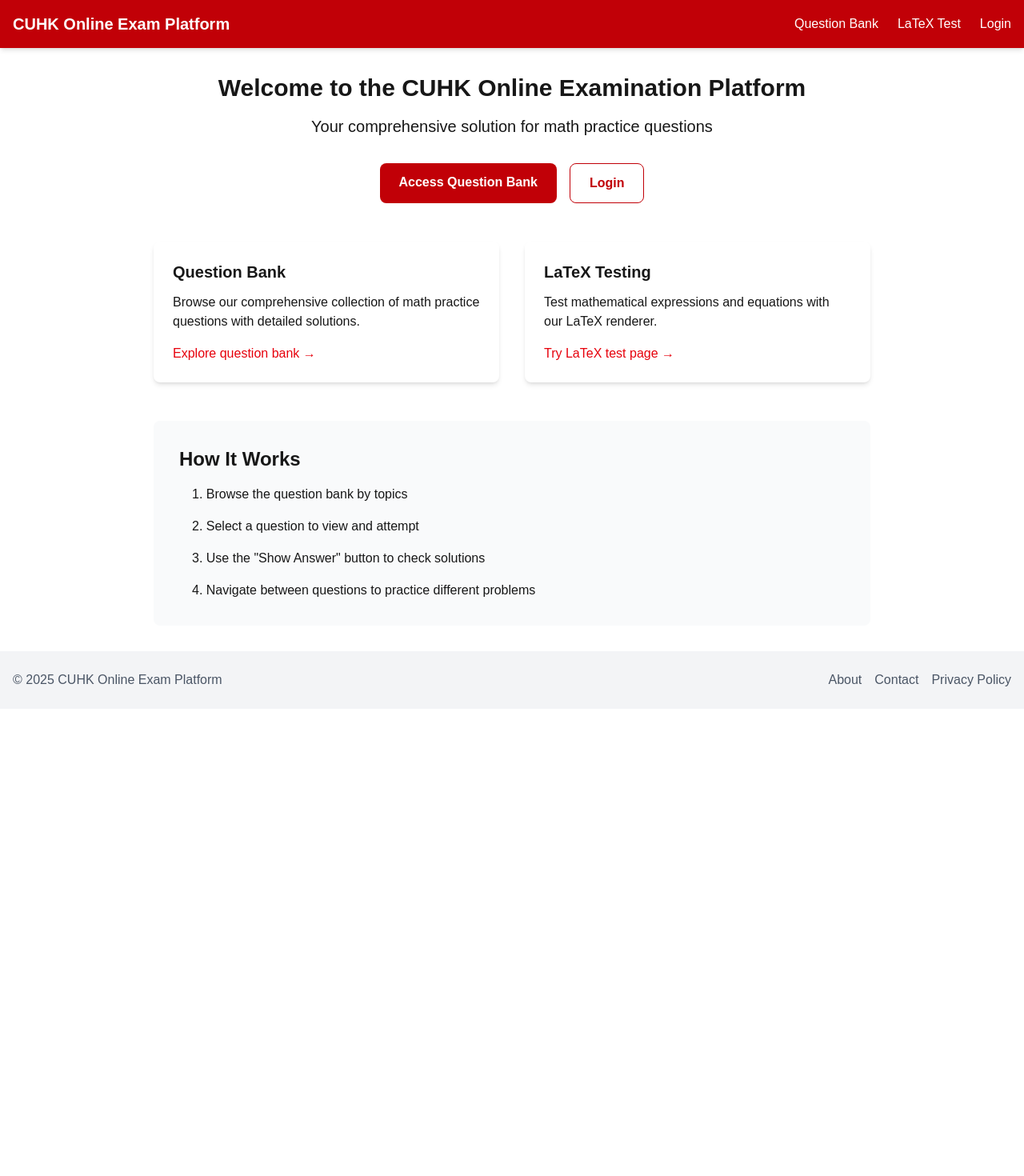
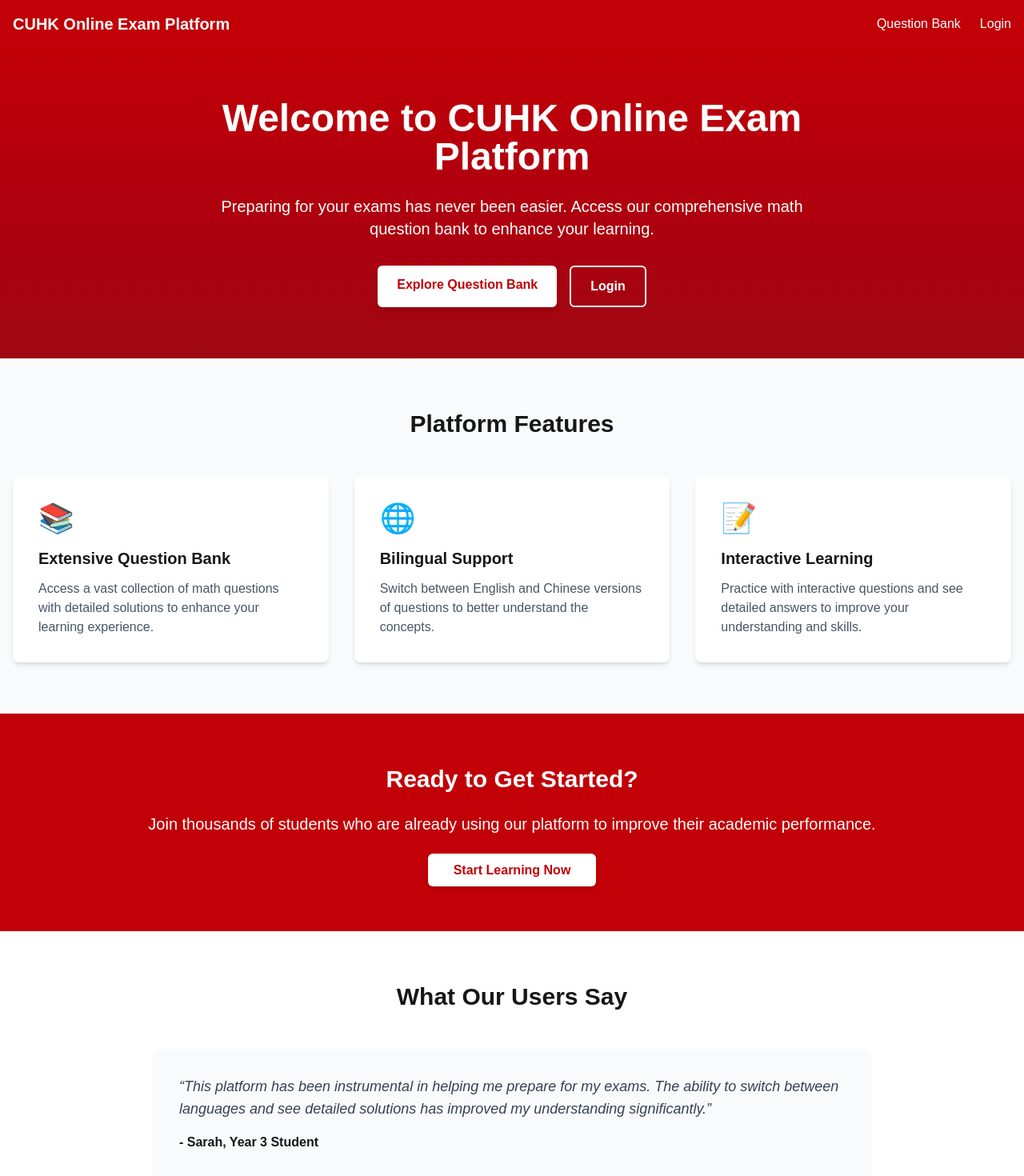
Before and after one commit to cnluocj/cuhk-online-exam, a Next.js app: page / in a window 1280 px wide. Shown: the top 1470 px of the page at 80% size. Before the commit the page ends 886 px from the top, so only its background shows below. Built offline with nearby package versions, Linux system fonts and the light colour scheme.

Commit message:
修复了next类型问题 Type error: Type Props does not satisfy the constraint PageProps.

```diff
--- a/src/app/exams/page.tsx
+++ b/src/app/exams/page.tsx
@@ -1,50 +1,8 @@
+"use client";
+
 import Link from "next/link";
 
-// Sample exam data
-const exams = [
-  {
-    id: 1,
-    title: "Mathematics Midterm",
-    subject: "Mathematics",
-    duration: "2 hours",
-    deadline: "2023-05-15",
-    status: "Available",
-  },
-  {
-    id: 2,
-    title: "Introduction to Computer Science",
-    subject: "Computer Science",
-    duration: "3 hours",
-    deadline: "2023-05-20",
-    status: "Available",
-  },
-  {
-    id: 3,
-    title: "English Literature",
-    subject: "English",
-    duration: "1.5 hours",
-    deadline: "2023-05-10",
-    status: "Expired",
-  },
-  {
-    id: 4,
-    title: "Physics Final Exam",
-    subject: "Physics",
-    duration: "2.5 hours",
-    deadline: "2023-06-01",
-    status: "Upcoming",
-  },
-  {
-    id: 5,
-    title: "History of China",
-    subject: "History",
-    duration: "2 hours",
-    deadline: "2023-05-25",
-    status: "Available",
-  },
-];
-
-export default function ExamsPage() {
+export default function Exams() {
   return (
     <div className="flex min-h-screen flex-col">
       {/* Header */}
@@ -64,33 +22,30 @@
 
       {/* Main Content */}
       <main className="flex-grow container mx-auto px-4 py-8">
-        <div className="max-w-6xl mx-auto">
-          <h1 className="text-3xl font-bold mb-8">Available Exams</h1>
+        <div className="max-w-4xl mx-auto">
+          <h1 className="text-3xl font-bold mb-6">Online Exams</h1>
 
-          <div className="bg-white rounded-lg shadow overflow-hidden">
-            <div className="px-6 py-8 text-center">
-              <p className="text-lg text-gray-600 mb-6">
-                This feature is not currently available. Please use the Question Bank to practice.
-              </p>
-              <Link href="/question-bank" className="bg-red-600 hover:bg-red-700 text-white font-medium py-2 px-6 rounded-md">
-                Go to Question Bank
-              </Link>
-            </div>
+          <div className="bg-white p-6 rounded-lg shadow mb-8">
+            <h2 className="text-xl font-semibold mb-4">Exams have been moved to Question Bank</h2>
+            <p className="mb-4">
+              Please visit the Question Bank page to access all exam materials.
+            </p>
+            <Link
+              href="/question-bank"
+              className="inline-block bg-red-600 hover:bg-red-700 text-white px-4 py-2 rounded-md"
+            >
+              Go to Question Bank
+            </Link>
           </div>
         </div>
       </main>
 
       {/* Footer */}
-      <footer className="bg-gray-100 py-6">
+      <footer className="bg-gray-100 py-4">
         <div className="container mx-auto px-4">
-          <div className="flex flex-col md:flex-row justify-between items-center">
-            <p className="text-gray-600">© {new Date().getFullYear()} CUHK Online Exam Platform</p>
-            <div className="flex space-x-4 mt-4 md:mt-0">
-              <Link href="/about" className="text-gray-600 hover:text-gray-900">About</Link>
-              <Link href="/contact" className="text-gray-600 hover:text-gray-900">Contact</Link>
-              <Link href="/privacy" className="text-gray-600 hover:text-gray-900">Privacy Policy</Link>
-            </div>
-          </div>
+          <p className="text-center text-gray-600 text-sm">
+            © {new Date().getFullYear()} CUHK Online Exam Platform
+          </p>
         </div>
       </footer>
     </div>
--- a/src/app/page.tsx
+++ b/src/app/page.tsx
@@ -1,4 +1,3 @@
-import Image from "next/image";
 import Link from "next/link";
 
 export default function Home() {
@@ -8,58 +7,93 @@
       <header className="bg-red-700 text-white shadow-md">
         <div className="container mx-auto px-4 py-4 flex justify-between items-center">
           <div className="flex items-center gap-2">
-            <h1 className="text-xl font-bold">CUHK Online Exam Platform</h1>
+            <Link href="/" className="text-xl font-bold">CUHK Online Exam Platform</Link>
           </div>
           <nav>
             <ul className="flex space-x-6">
               <li><Link href="/question-bank" className="hover:underline">Question Bank</Link></li>
-              <li><Link href="/test-latex" className="hover:underline">LaTeX Test</Link></li>
               <li><Link href="/login" className="hover:underline">Login</Link></li>
             </ul>
           </nav>
         </div>
       </header>
 
-      {/* Main Content */}
-      <main className="flex-grow container mx-auto px-4 py-8">
-        <div className="max-w-4xl mx-auto">
-          <section className="mb-12 text-center">
-            <h2 className="text-3xl font-bold mb-4">Welcome to the CUHK Online Examination Platform</h2>
-            <p className="text-xl mb-8">Your comprehensive solution for math practice questions</p>
-            <div className="flex justify-center gap-4">
-              <Link href="/question-bank" className="bg-red-700 hover:bg-red-800 text-white font-bold py-3 px-6 rounded-lg transition-colors">
-                Access Question Bank
+      {/* Hero Section */}
+      <section className="bg-gradient-to-b from-red-700 to-red-800 text-white py-16">
+        <div className="container mx-auto px-4">
+          <div className="max-w-3xl mx-auto text-center">
+            <h1 className="text-4xl md:text-5xl font-bold mb-6">Welcome to CUHK Online Exam Platform</h1>
+            <p className="text-xl mb-8">Preparing for your exams has never been easier. Access our comprehensive math question bank to enhance your learning.</p>
+            <div className="flex flex-col sm:flex-row gap-4 justify-center">
+              <Link
+                href="/question-bank"
+                className="bg-white text-red-700 hover:bg-gray-100 font-semibold py-3 px-6 rounded-md shadow-md"
+              >
+                Explore Question Bank
               </Link>
-              <Link href="/login" className="border border-red-700 text-red-700 hover:bg-red-50 font-bold py-3 px-6 rounded-lg transition-colors">
+              <Link
+                href="/login"
+                className="border-2 border-white text-white hover:bg-white hover:text-red-700 font-semibold py-3 px-6 rounded-md"
+              >
                 Login
               </Link>
             </div>
-          </section>
+          </div>
+        </div>
+      </section>
 
-          <section className="grid md:grid-cols-2 gap-8 mb-12">
-            <div className="bg-white p-6 rounded-lg shadow-md">
-              <h3 className="text-xl font-semibold mb-3">Question Bank</h3>
-              <p className="mb-4">Browse our comprehensive collection of math practice questions with detailed solutions.</p>
-              <Link href="/question-bank" className="text-red-600 hover:underline">Explore question bank →</Link>
+      {/* Features Section */}
+      <section className="py-16 bg-gray-50">
+        <div className="container mx-auto px-4">
+          <h2 className="text-3xl font-bold text-center mb-12">Platform Features</h2>
+          <div className="grid md:grid-cols-3 gap-8">
+            <div className="bg-white p-8 rounded-lg shadow-md">
+              <div className="text-red-600 text-4xl mb-4">📚</div>
+              <h3 className="text-xl font-semibold mb-3">Extensive Question Bank</h3>
+              <p className="text-gray-600">Access a vast collection of math questions with detailed solutions to enhance your learning experience.</p>
             </div>
-            <div className="bg-white p-6 rounded-lg shadow-md">
-              <h3 className="text-xl font-semibold mb-3">LaTeX Testing</h3>
-              <p className="mb-4">Test mathematical expressions and equations with our LaTeX renderer.</p>
-              <Link href="/test-latex" className="text-red-600 hover:underline">Try LaTeX test page →</Link>
+            <div className="bg-white p-8 rounded-lg shadow-md">
+              <div className="text-red-600 text-4xl mb-4">🌐</div>
+              <h3 className="text-xl font-semibold mb-3">Bilingual Support</h3>
+              <p className="text-gray-600">Switch between English and Chinese versions of questions to better understand the concepts.</p>
             </div>
-          </section>
+            <div className="bg-white p-8 rounded-lg shadow-md">
+              <div className="text-red-600 text-4xl mb-4">📝</div>
+              <h3 className="text-xl font-semibold mb-3">Interactive Learning</h3>
+              <p className="text-gray-600">Practice with interactive questions and see detailed answers to improve your understanding and skills.</p>
+            </div>
+          </div>
+        </div>
+      </section>
 
-          <section className="bg-gray-50 p-8 rounded-lg">
-            <h3 className="text-2xl font-semibold mb-4">How It Works</h3>
-            <ol className="list-decimal list-inside space-y-4 pl-4">
-              <li>Browse the question bank by topics</li>
-              <li>Select a question to view and attempt</li>
-              <li>Use the "Show Answer" button to check solutions</li>
-              <li>Navigate between questions to practice different problems</li>
-            </ol>
-          </section>
+      {/* CTA Section */}
+      <section className="py-16 bg-red-700 text-white">
+        <div className="container mx-auto px-4 text-center">
+          <h2 className="text-3xl font-bold mb-6">Ready to Get Started?</h2>
+          <p className="text-xl mb-8">Join thousands of students who are already using our platform to improve their academic performance.</p>
+          <Link
+            href="/question-bank"
+            className="bg-white text-red-700 hover:bg-gray-100 font-semibold py-3 px-8 rounded-md shadow-md"
+          >
+            Start Learning Now
+          </Link>
         </div>
-      </main>
+      </section>
+
+      {/* Testimonial Section */}
+      <section className="py-16 bg-white">
+        <div className="container mx-auto px-4">
+          <h2 className="text-3xl font-bold text-center mb-12">What Our Users Say</h2>
+          <div className="max-w-4xl mx-auto">
+            <div className="bg-gray-50 p-8 rounded-lg shadow-sm mb-8">
+              <p className="text-gray-700 mb-4 text-lg italic">
+                &ldquo;This platform has been instrumental in helping me prepare for my exams. The ability to switch between languages and see detailed solutions has improved my understanding significantly.&rdquo;
+              </p>
+              <p className="font-semibold">- Sarah, Year 3 Student</p>
+            </div>
+          </div>
+        </div>
+      </section>
 
       {/* Footer */}
       <footer className="bg-gray-100 py-6">
--- a/src/app/test-latex/page.tsx
+++ b/src/app/test-latex/page.tsx
@@ -55,16 +55,14 @@
     </div>`
   );
 
-  const [testContent, setTestContent] = useState<string>(
-    `<p>It is given that the straight line $L$ passes through the points $A(2,3)$ and $B(7,8)$. Find the equation of $L$.</p>
+  const exampleContent = `<p>It is given that the straight line $L$ passes through the points $A(2,3)$ and $B(7,8)$. Find the equation of $L$.</p>
     <p>Solution: Given that line $L$ passes through points $A(2,3)$ and $B(7,8)$, find the equation of line $L$.</p>
     <p>Two-point form of line equation: $\\frac{x-x_1}{x_2-x_1} = \\frac{y-y_1}{y_2-y_1}$</p>
     <p>Substituting $A(2,3)$ and $B(7,8)$: $\\frac{x-2}{7-2} = \\frac{y-3}{8-3}$</p>
     <p>Simplify: $\\frac{x-2}{5} = \\frac{y-3}{5}$</p>
     <p>$\\Rightarrow x-2 = y-3$</p>
     <p>$\\Rightarrow x - y = -1$</p>
-    <p>Therefore, the equation of line $L$ is $x - y = -1$ or $x - y + 1 = 0$</p>`
-  );
+    <p>Therefore, the equation of line $L$ is $x - y = -1$ or $x - y + 1 = 0$</p>`;
 
   return (
     <div className="flex min-h-screen flex-col">
@@ -98,7 +96,7 @@
           <div className="bg-white p-6 rounded-lg shadow-md mb-6">
             <h2 className="text-xl font-semibold mb-4">Example 2 (Simple Math Formulas)</h2>
             <div className="py-2 text-lg">
-              <MathJaxContent content={testContent} />
+              <MathJaxContent content={exampleContent} />
             </div>
           </div>
 
```
Also changed, not shown: src/app/exams/[id]/page.tsx (+32 -18 lines), src/app/question-bank/[topicId]/[questionNumber]/page.tsx (+20 -53 lines), src/components/MathJaxContent.tsx (+24 -8 lines).
